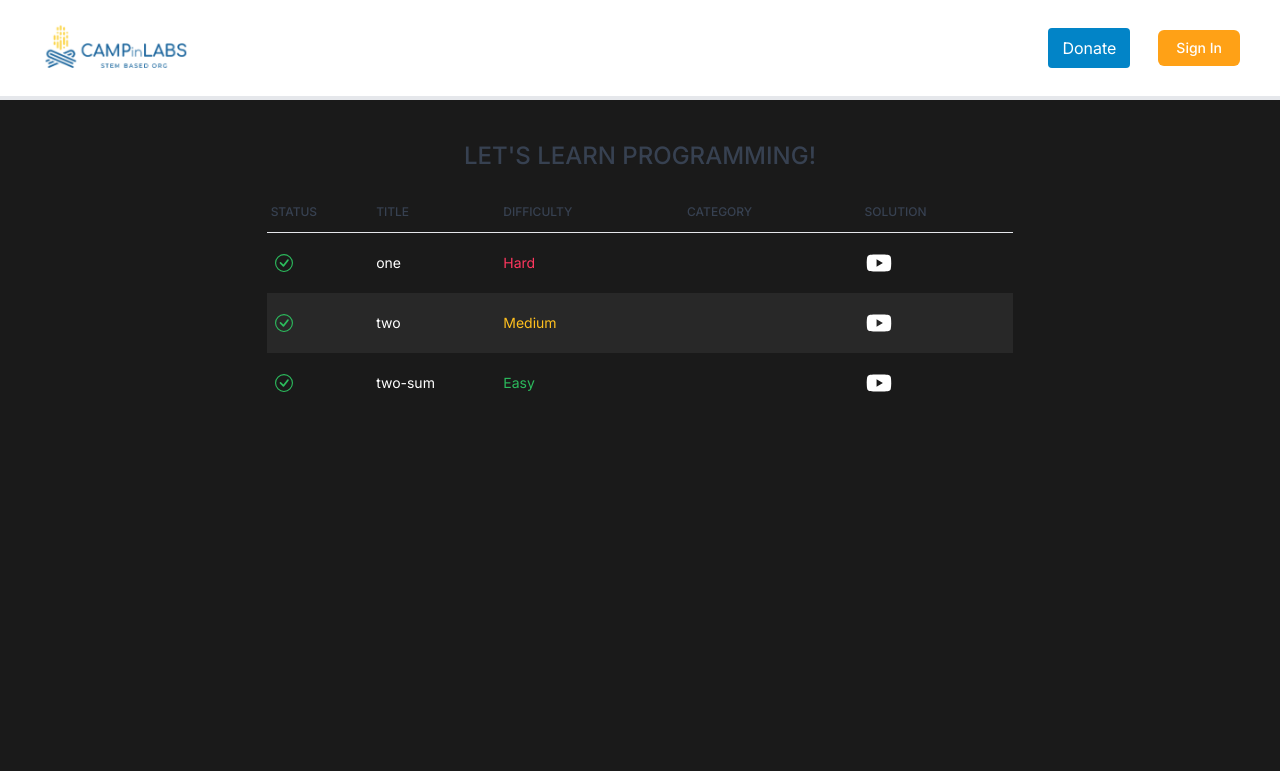
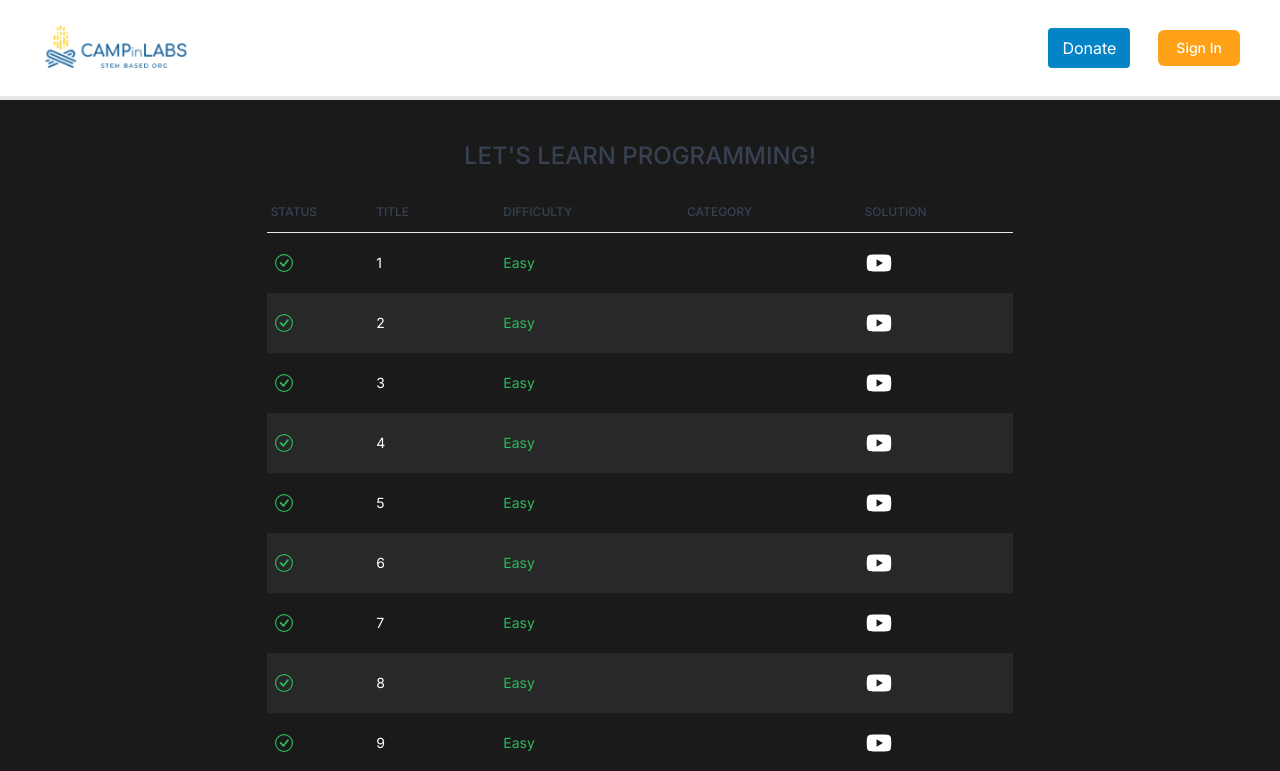
Before and after one commit to CampInLabsFoundation/codecamplabs, a Next.js app: page / in a window 1280 px wide. Shown: the top 771 px of the page. Built offline with nearby package versions, Linux system fonts and the light colour scheme; no server answers.

Commit message:
Added problem 2

```diff
--- a/src/app/mockProblems/problems.ts
+++ b/src/app/mockProblems/problems.ts
@@ -11,25 +11,113 @@ export const problems: Problem[] = [
 		//id is the name of the page when we click on it.
 	{
 		id: "1",
-		title: "one",
-		difficulty: "Hard",
+		title: "1",
+		difficulty: "Easy",
 		category: "",
 		order: 1,
 		videoId: "xvFZjo5PgG0",
 	},
 	{
 		id: "2",
-		title: "two",
-		difficulty: "Medium",
+		title: "2",
+		difficulty: "Easy",
 		category: "",
 		order: 2,
+		videoId: "xvFZjo5PgG0",
+	},
+	{
+		id: "3",
+		title: "3",
+		difficulty: "Easy",
+		category: "",
+		order: 3,
+		videoId: "xvFZjo5PgG0",
+	},
+	{
+		id: "4",
+		title: "4",
+		difficulty: "Easy",
+		category: "",
+		order: 4,
+		videoId: "xvFZjo5PgG0",
+	},
+	{
+		id: "5",
+		title: "5",
+		difficulty: "Easy",
+		category: "",
+		order: 5,
+		videoId: "xvFZjo5PgG0",
+	},
+	{
+		id: "6",
+		title: "6",
+		difficulty: "Easy",
+		category: "",
+		order: 6,
+		videoId: "xvFZjo5PgG0",
+	},
+	{
+		id: "7",
+		title: "7",
+		difficulty: "Easy",
+		category: "",
+		order: 7,
+		videoId: "xvFZjo5PgG0",
+	},
+	{
+		id: "8",
+		title: "8",
+		difficulty: "Easy",
+		category: "",
+		order: 8,
+		videoId: "xvFZjo5PgG0",
+	},
+	{
+		id: "9",
+		title: "9",
+		difficulty: "Easy",
+		category: "",
+		order: 9,
+		videoId: "xvFZjo5PgG0",
+	},
+	{
+		id: "10",
+		title: "10",
+		difficulty: "Easy",
+		category: "",
+		order: 10,
+		videoId: "xvFZjo5PgG0",
+	},
+	{
+		id: "11",
+		title: "11",
+		difficulty: "Easy",
+		category: "",
+		order: 11,
+		videoId: "xvFZjo5PgG0",
+	},
+	{
+		id: "12",
+		title: "12",
+		difficulty: "Easy",
+		category: "",
+		order: 12,
+		videoId: "xvFZjo5PgG0",
+	},
+	{
+		id: "13",
+		title: "13",
+		difficulty: "Easy",
+		category: "",
+		order: 13,
 		videoId: "xvFZjo5PgG0",
 	},
 
 	{
 		id: "two-sum",
 		title: "two-sum",
-		difficulty: "Easy",
+		difficulty: "Hard",
 		category: "",
 		order: 100,
 		videoId: "xvFZjo5PgG0",
--- /dev/null
+++ b/src/app/problems/2/page.tsx
@@ -0,0 +1,49 @@
+"use client"
+
+import React, { useEffect, useState } from "react";
+import Topbar from "../../components/Topbar/topbar";
+import Workspace from "../../components/Workspace/Workspace";
+import { Problem } from "@/utils/types/problem";
+import { Two } from "@/utils/problems/2";
+
+
+type ProblemPageProps = {
+
+};
+const useProblemData = () => {
+	const [problem, setProblem] = useState<Problem | null>(null);
+
+	useEffect(() => {
+	  // Fetch the problem data here
+	  const fetchedProblem = Two; // Replace with your data fetching logic
+
+	  setProblem(fetchedProblem);
+	}, []);
+
+	return problem;
+  };
+
+const ProblemPage:React.FC<ProblemPageProps> = () => {
+	const problem = useProblemData();
+
+	console.log(problem); // Verify the problem object
+
+
+	if (!problem) {
+	  // Handle loading state if necessary
+	  return <div>Loading...</div>;
+	}
+
+
+
+	return (
+		<div>
+			<Topbar problemPage/>
+			<Workspace problem={problem} /> {/* Pass the problem as a prop to Workspace */}
+
+		</div>
+	);
+};
+
+
+export default ProblemPage;
--- /dev/null
+++ b/src/utils/problems/2.ts
@@ -0,0 +1,78 @@
+import assert from "assert";
+import { Problem } from "../types/problem";
+
+export const starterCodePrintFullName = `function printFullName() {
+  // Exercise: Print Full Name
+  // Write code that prompts the user to enter their first name and last name,
+  // and then displays the full name on the console.
+  // Write your code below this line
+  const firstName = prompt("Enter your first name:");
+  const lastName = prompt("Enter your last name:");
+  const fullName = firstName + " " + lastName;
+  alert(fullName);
+  console.log(fullName);
+}
+`;
+
+// Checks if the user has the correct code
+export const handlerPrintFullName = (fn: any) => {
+  try {
+    // Capture the console.log output
+    let output = "";
+    const storeLog = (inputs: string) => (output += inputs + "\n");
+    console["log"] = storeLog;
+
+    // Stub the prompt function to simulate user input
+    const prompt = (message: string) => {
+      if (message === "Enter your first name:") return "Bruce";
+      if (message === "Enter your last name:") return "Lee";
+    };
+
+    // Call the user's code
+    fn();
+
+    // Check if the output matches the expected string
+    const expectedOutput = "Bruce Lee";
+    if (output.trim() === expectedOutput) {
+      return true;
+    } else {
+      throw new Error("Output does not match expected value.");
+    }
+  } catch (error: any) {
+    console.log("PrintFullName handler function error");
+    throw new Error(error);
+  }
+};
+
+export const Two: Problem = {
+  id: "print-full-name",
+  title: "Print Full Name",
+  problemStatement: `<p><br/>
+    Exercise: Print Full Name
+    <br/><p>
+    </p>
+    <p>
+    Write a program that prompts the user to enter their first name and last name,
+    and then displays the full name on the console.
+    </p>
+    <p>
+    To prompt the user for input in JavaScript, you can use the <code>prompt()</code> function. It takes a string as an argument, which is the message to display to the user.
+    </p>
+    <p>
+    Your task is to complete the code provided by filling in the missing line(s) to achieve the desired output.
+    </p>
+  `,
+  examples: [
+    {
+      id: 1,
+      inputText: "firstName = Bruce   lastName = Lee",
+      outputText: "Bruce Lee",
+      explanation: "",
+    },
+  ],
+  constraints: ``,
+  handlerFunction: handlerPrintFullName,
+  starterCode: starterCodePrintFullName,
+  order: 2,
+  starterFunctionName: "",
+};
```
Also changed, not shown: src/utils/problems/10.ts (added), src/utils/problems/3.ts (added), src/utils/problems/4.ts (added), src/utils/problems/5.ts (added), src/utils/problems/6.ts (added), src/utils/problems/7.ts (added), src/utils/problems/8.ts (added), src/utils/problems/9.ts (added).
